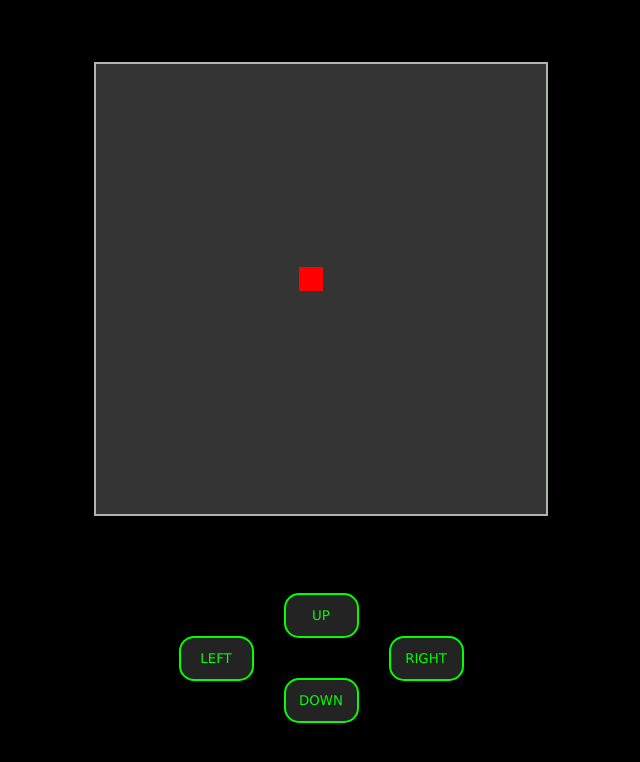
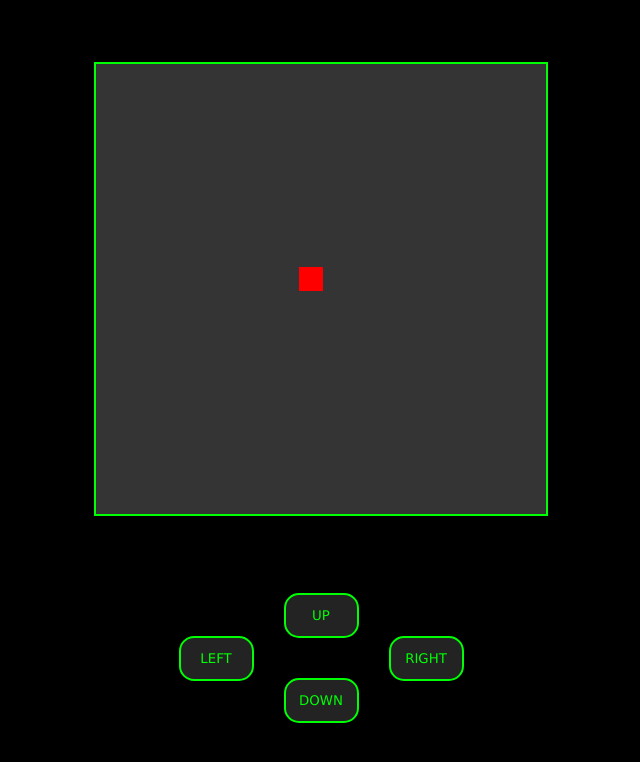
Before and after one commit to shivamkunkolikar/wallgame, a plain HTML site: page index.html in a window 1280 px wide. Shown: the whole page, without its empty margins (319-959 px from the left). Drawn offline with Linux system fonts and the light colour scheme.

Commit message:
fifth commit

```diff
--- a/47webc.css
+++ b/47webc.css
@@ -17,7 +17,7 @@ body {
     display : flex;
     height  : 90vw;
     width   : 90vw;
-    border  : 2px solid rgb(173, 183, 173);
+    border  : 2px solid rgb(0, 255, 4);
     z-index : 1;
     /* flex-direction: column; */
     background-color: rgb(52, 52, 52);
```
